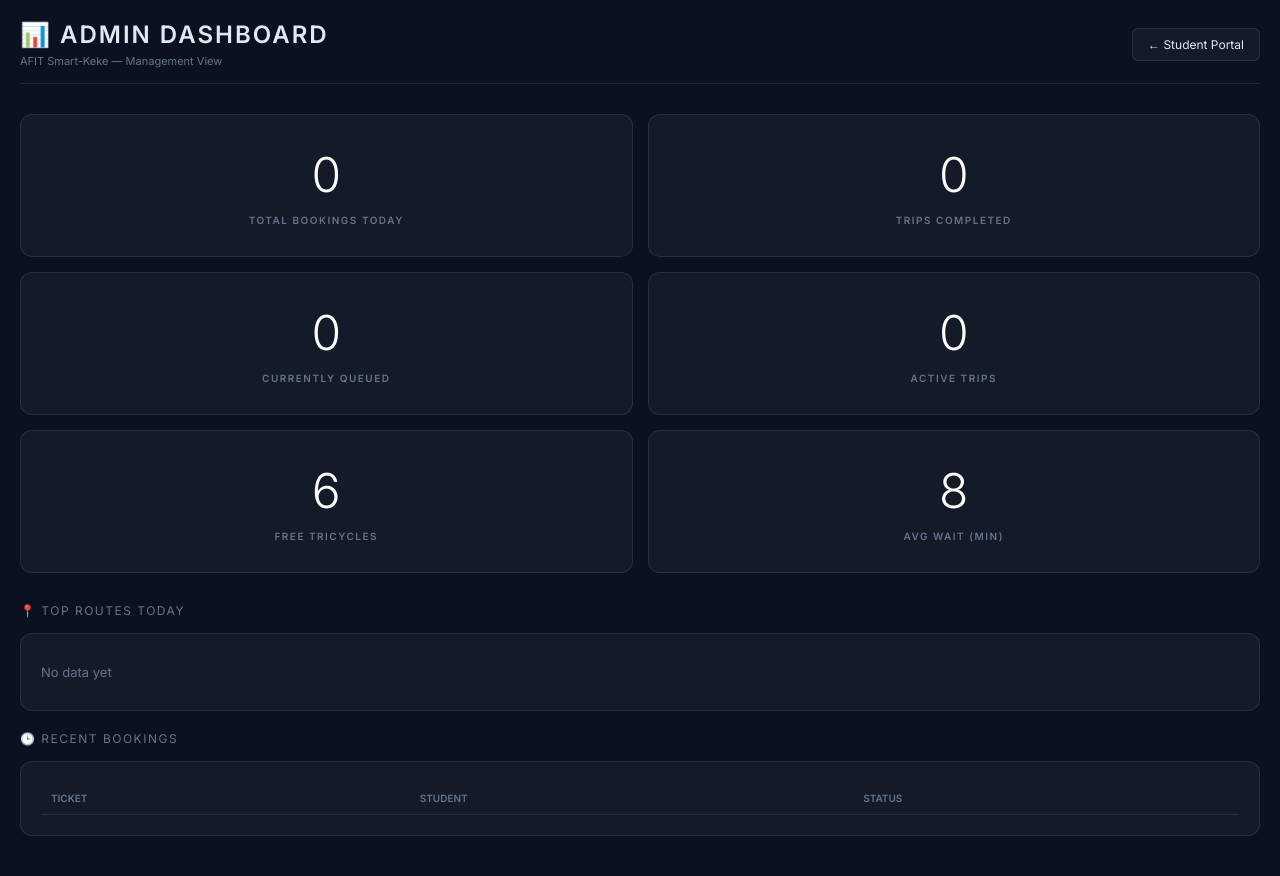
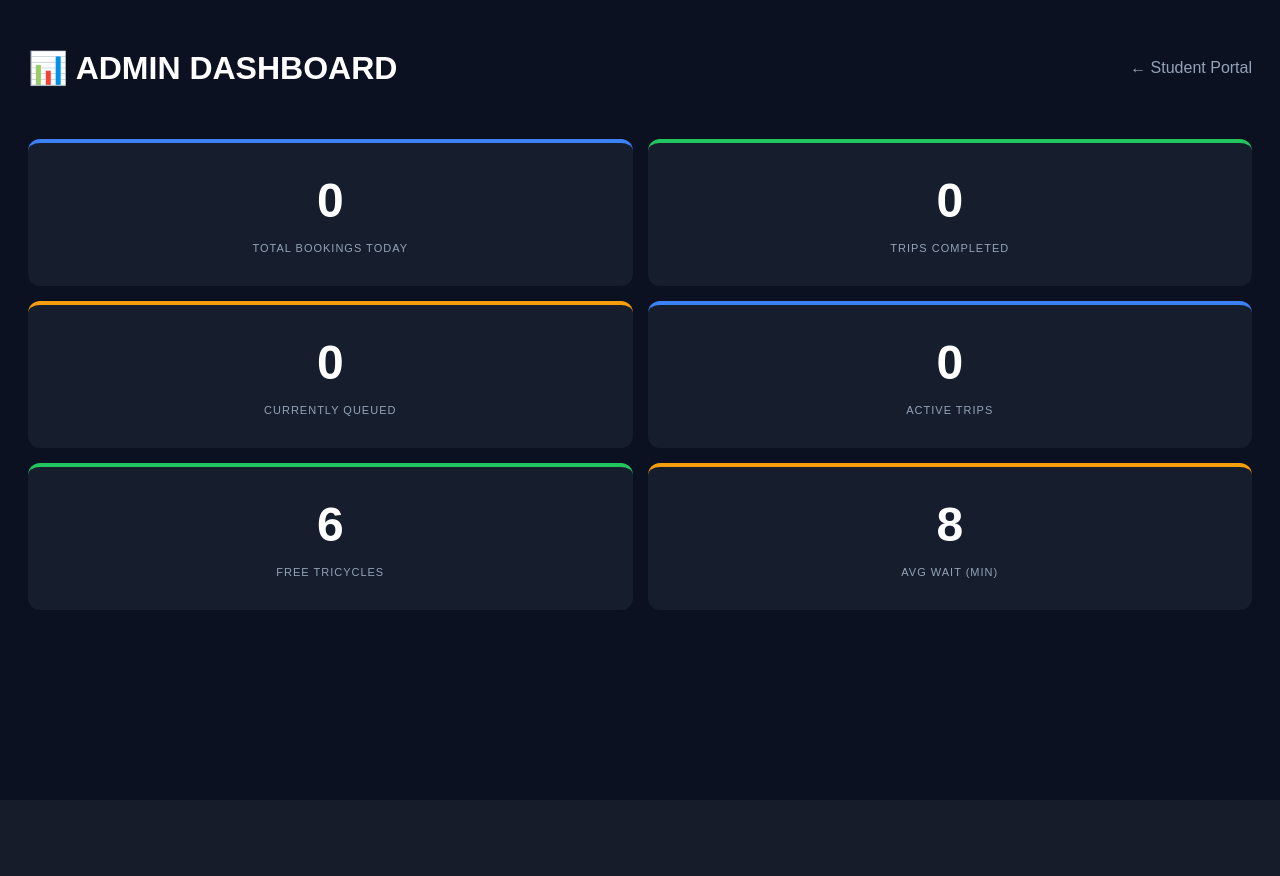
Before and after one commit to Tymakarfi/Afit-keke, a Flask app: page /admin in a window 1280 px wide. After the commit the page ends 578 px from the top, so only its background shows below. Run offline with Flask 3, Linux system fonts and the light colour scheme; lists and menus that the app fills with data are empty.

Commit message:
Refactor admin dashboard HTML structure and styles

```diff
--- a/templates/admin.html
+++ b/templates/admin.html
@@ -1,130 +1,44 @@
 <!DOCTYPE html>
-<html lang="en">
+<html>
 <head>
-  <meta charset="UTF-8">
-  <meta name="viewport" content="width=device-width, initial-scale=1.0">
-  <title>AFIT Keke — Admin Dashboard</title>
-  <link href="https://fonts.googleapis.com/css2?family=Inter:wght@300;400;600&display=swap" rel="stylesheet">
+    <title>AFIT Admin Dashboard</title>
     <style>
-    :root { --bg: #0b1120; --card: rgba(255,255,255,0.04); --border: rgba(255,255,255,0.09); --text: #e2e8f0; --muted: #64748b; --blue: #3b82f6; }
-    body { background: var(--bg); color: var(--text); font-family: 'Inter', sans-serif; margin: 0; padding: 20px; }
-
-    header { display: flex; justify-content: space-between; align-items: center; margin-bottom: 30px; border-bottom: 1px solid var(--border); padding-bottom: 15px; }
-    .h-title h1 { font-size: 24px; text-transform: uppercase; letter-spacing: 2px; margin: 0; }
-    .h-title p { font-size: 11px; color: var(--muted); margin: 5px 0 0; }
-    .back-btn { background: var(--card); border: 1px solid var(--border); color: var(--text); padding: 8px 15px; border-radius: 6px; text-decoration: none; font-size: 12px; }
-
-    /* Stats Grid from image_18.png */
-    .stats-grid { display: grid; grid-template-columns: repeat(2, 1fr); gap: 15px; margin-bottom: 30px; }
-    .stat-card { background: var(--card); border: 1px solid var(--border); border-radius: 12px; padding: 30px 20px; text-align: center; }
-    .stat-num { font-size: 48px; font-weight: 300; color: #fff; margin-bottom: 10px; }
-    .stat-label { font-size: 10px; color: var(--muted); text-transform: uppercase; letter-spacing: 1.5px; font-weight: 600; }
-
-    .section-title { font-size: 12px; color: var(--muted); text-transform: uppercase; letter-spacing: 1.5px; margin-bottom: 15px; display: flex; align-items: center; gap: 8px; }
-    .data-card { background: var(--card); border: 1px solid var(--border); border-radius: 12px; padding: 20px; margin-bottom: 20px; }
-    .empty-msg { color: var(--muted); font-size: 13px; padding: 10px 0; }
-
-    table { width: 100%; border-collapse: collapse; font-size: 13px; }
-    th { text-align: left; color: var(--muted); font-size: 10px; text-transform: uppercase; padding: 10px; border-bottom: 1px solid var(--border); }
-    td { padding: 12px 10px; border-bottom: 1px solid rgba(255,255,255,0.02); }
-    .status-badge { padding: 4px 8px; border-radius: 4px; font-size: 10px; font-weight: 700; }
-    .status-queued { background: rgba(245,158,11,0.1); color: #f59e0b; }
-    .status-assigned { background: rgba(34,197,94,0.1); color: #22c55e; }
+        body { background: #0b1120; color: white; font-family: sans-serif; padding: 20px; }
+        .header { display: flex; justify-content: space-between; align-items: center; margin-bottom: 30px; }
+        .grid { display: grid; grid-template-columns: 1fr 1fr; gap: 15px; }
+        .stat-card { background: #161e2d; padding: 30px; border-radius: 12px; text-align: center; border-top: 4px solid #3b82f6; }
+        .stat-card.green { border-top-color: #22c55e; }
+        .stat-card.orange { border-top-color: #f59e0b; }
+        .val { font-size: 48px; font-weight: bold; display: block; margin-bottom: 10px; }
+        .label { font-size: 11px; color: #94a3b8; text-transform: uppercase; letter-spacing: 1px; }
     </style>
 </head>
 <body>
-
-<header>
-  <div class="h-title">
+    <div class="header">
         <h1>📊 ADMIN DASHBOARD</h1>
-    <p>AFIT Smart-Keke — Management View</p>
-  </div>
-  <a href="/" class="back-btn">← Student Portal</a>
-</header>
-
-<div class="stats-grid">
-  <div class="stat-card">
-    <div class="stat-num" id="stat-total">0</div>
-    <div class="stat-label">Total Bookings Today</div>
-  </div>
-  <div class="stat-card">
-    <div class="stat-num" id="stat-completed">0</div>
-    <div class="stat-label">Trips Completed</div>
-  </div>
-  <div class="stat-card">
-    <div class="stat-num" id="stat-queued">0</div>
-    <div class="stat-label">Currently Queued</div>
-  </div>
-  <div class="stat-card">
-    <div class="stat-num" id="stat-active">0</div>
-    <div class="stat-label">Active Trips</div>
-  </div>
-  <div class="stat-card">
-    <div class="stat-num" id="stat-free">6</div>
-    <div class="stat-label">Free Tricycles</div>
-  </div>
-  <div class="stat-card">
-    <div class="stat-num" id="stat-wait">8</div>
-    <div class="stat-label">Avg Wait (Min)</div>
-  </div>
+        <a href="/" style="color:#94a3b8; text-decoration:none;">← Student Portal</a>
     </div>
 
-<div class="section-title">📍 Top Routes Today</div>
-<div class="data-card">
-  <div id="routes-list" class="empty-msg">No data yet</div>
-</div>
-
-<div class="section-title">🕒 Recent Bookings</div>
-<div class="data-card">
-  <table id="bookings-table">
-    <thead>
-      <tr>
-        <th>Ticket</th>
-        <th>Student</th>
-        <th>Status</th>
-      </tr>
-    </thead>
-    <tbody id="admin-table-body">
-      <!-- Data will appear here -->
-    </tbody>
-  </table>
+    <div class="grid">
+        <div class="stat-card"><span class="val" id="total">0</span><span class="label">Total Bookings Today</span></div>
+        <div class="stat-card green"><span class="val" id="completed">0</span><span class="label">Trips Completed</span></div>
+        <div class="stat-card orange"><span class="val" id="queued">0</span><span class="label">Currently Queued</span></div>
+        <div class="stat-card"><span class="val" id="active">0</span><span class="label">Active Trips</span></div>
+        <div class="stat-card green"><span class="val" id="free">6</span><span class="label">Free Tricycles</span></div>
+        <div class="stat-card orange"><span class="val">8</span><span class="label">Avg Wait (Min)</span></div>
     </div>
 
     <script>
-  const ADMIN_KEY = "afit2026"; // Ensure this matches your app.py
-
-  async function updateDashboard() {
-    try {
-      const res = await fetch(`/admin/all_data?key=${ADMIN_KEY}`);
+        async function refresh() {
+            const res = await fetch('/api/stats');
             const data = await res.json();
-
-      // Update the 6 Stat Cards
-      document.getElementById('stat-total').textContent = data.bookings.length;
-      document.getElementById('stat-queued').textContent = data.bookings.filter(b => b.status === 'queued').length;
-      document.getElementById('stat-active').textContent = data.bookings.filter(b => b.status === 'assigned').length;
-      document.getElementById('stat-free').textContent = data.tricycles.filter(t => t.status === 'free').length;
-
-      // Update the Bookings Table
-      const tableBody = document.getElementById('admin-table-body');
-      if (data.bookings.length === 0) {
-        tableBody.innerHTML = '<tr><td colspan="3" class="empty-msg">No recent bookings</td></tr>';
-      } else {
-        tableBody.innerHTML = data.bookings.slice(-5).reverse().map(b => `
-          <tr>
-            <td><code>${b.ticket_code}</code></td>
-            <td>${b.name}</td>
-            <td><span class="status-badge status-${b.status}">${b.status.toUpperCase()}</span></td>
-          </tr>
-        `).join('');
+            document.getElementById('total').innerText = data.total_bookings;
+            document.getElementById('completed').innerText = data.completed_trips;
+            document.getElementById('queued').innerText = data.currently_queued;
+            document.getElementById('active').innerText = data.active_trips;
+            document.getElementById('free').innerText = data.free_tricycles;
         }
-    } catch (err) {
-      console.error("Dashboard Sync Error:", err);
-    }
-  }
-
-  setInterval(updateDashboard, 5000);
-  updateDashboard();
+        setInterval(refresh, 2000);
     </script>
-
 </body>
 </html>
```
Lines whose indentation alone changed are shown as unchanged.
